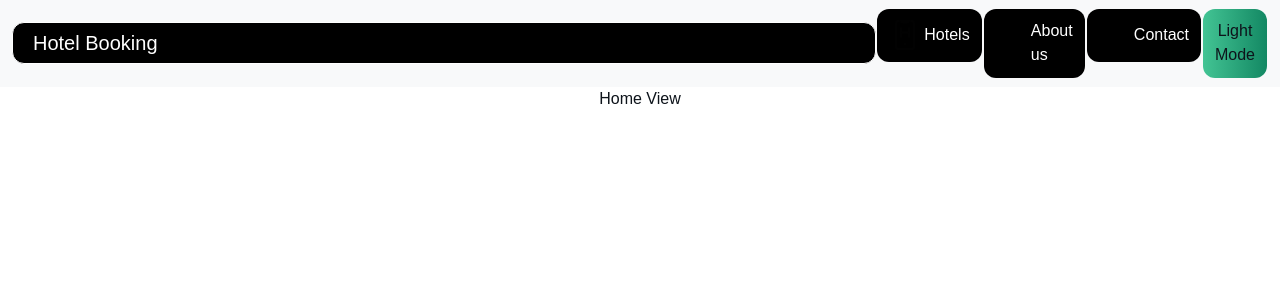
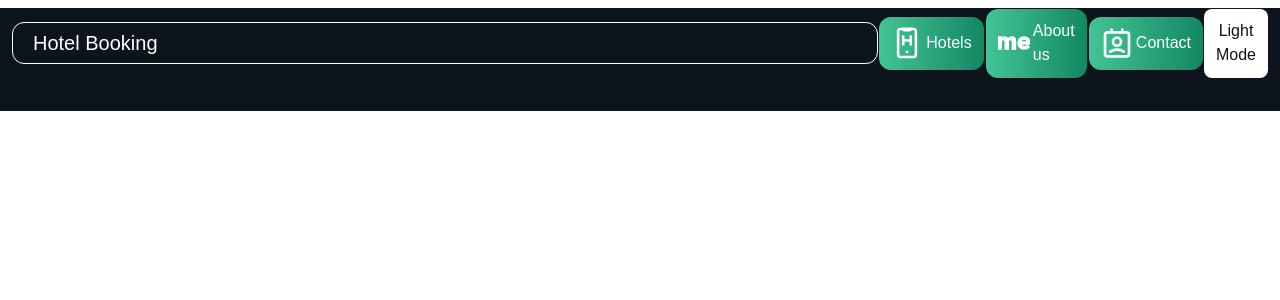
Before and after one commit to crcascr/hotel-booking-app, a React (Create React App) app: page / in a window 1280 px wide. Shown: the top 300 px of the page. Built offline with nearby package versions, Linux system fonts and the light colour scheme.

Commit message:
Implementation search component

```diff
--- a/src/HotelBooking.css
+++ b/src/HotelBooking.css
@@ -62,10 +62,9 @@ body * {
   font-size: 2.05rem;
 }
 
-.navPortafolio {
-  position: sticky;
-  top: 1rem;
-  z-index: 1;
+.navbar {
+  padding: 0 !important;
+  margin: 0.5rem 0rem;
 }
 
 .modoOscuro {
@@ -90,7 +89,7 @@ body * {
   color: white;
   transition: background-color 0.3s ease-in-out;
   border: 0;
-  border-radius: 2rem;
+  border-radius: 0.5rem;
   transition: box-shadow 0.3s ease-in-out;
 }
 
@@ -146,6 +145,19 @@ body * {
   z-index: 10;
   background: linear-gradient(90deg, #20a97b, #0f6d51);
   mix-blend-mode: color;
+}
+
+.search-section{
+  display: flex;
+  justify-content: center;
+  align-items: center;
+  flex-wrap: nowrap;
+}
+
+@media (max-width: 767px) {
+  .search-section {
+    flex-wrap: wrap;
+  }
 }
 
 .intro {
--- a/src/HotelBooking.js
+++ b/src/HotelBooking.js
@@ -1,5 +1,8 @@
 import React from "react";
 import Header from "./components/Header";
+
+import { Route, Routes, BrowserRouter } from "react-router-dom";
+import Home from "./components/Home";
 import HotelList from "./components/HotelList";
 import './HotelBooking.css';
 
@@ -27,7 +30,13 @@ function HotelBooking() {
   return (
     <main className={`pageContainer ${modoOscuro ? "modoOscuro" : ""}`}>
       <Header cambiarModo={cambiarModo} modoOscuro={modoOscuro} />
-      {/* <HotelList /> */}
+      <BrowserRouter>
+      <Routes>
+        <Route path="" element={<Home modoOscuro={modoOscuro}/>} />
+        <Route path="/" element={<Home modoOscuro={modoOscuro}/>} />
+        <Route path="/hotels" element={<HotelList modoOscuro={modoOscuro}/>} />
+      </Routes>
+    </BrowserRouter>
     </main>
   );
 }
--- a/src/components/Header.js
+++ b/src/components/Header.js
@@ -1,13 +1,28 @@
 import hotel from "../images/hotel.svg";
+import hotelLight from "../images/hotel-light.svg";
 import about from "../images/about.svg";
+import aboutLight from "../images/about-light.svg";
 import contact from "../images/contact.svg";
+import contactLight from "../images/contact-light.svg";
 import { useState } from "react";
 
 function Header(props) {
   const elementosNav = [
-    { texto: "Hotels", icono: hotel, seccion: "hotels" },
-    { texto: "About us", icono: about, seccion: "aboutUs" },
-    { texto: "Contact", icono: contact, seccion: "contact" },
+    {
+      texto: "Hotels",
+      icono: props.modoOscuro ? hotelLight : hotel,
+      seccion: "hotels",
+    },
+    {
+      texto: "About us",
+      icono: props.modoOscuro ? aboutLight : about,
+      seccion: "aboutUs",
+    },
+    {
+      texto: "Contact",
+      icono: props.modoOscuro ? contactLight : contact,
+      seccion: "contact",
+    },
   ];
 
   const [isNavOpen, setNavOpen] = useState(false);
@@ -21,7 +36,10 @@ function Header(props) {
           key={"nav-" + elemento.texto}
           href={`/${elemento.seccion}`}
           className="nav--link"
-          style={{ color: props.modoOscuro ? "white" : "#0e141b",background: props.modoOscuro ? "black" : "white"  }}
+          style={{
+            color: props.modoOscuro ? "white" : "#0e141b",
+            backgroundColor: props.modoOscuro ? "#0e141b" : "white",
+          }}
         >
           <img
             src={elemento.icono}
@@ -35,15 +53,35 @@ function Header(props) {
   });
 
   return (
-    <nav className={`navbar bg-body-tertiary navPortafolio navbar-expand-lg ${props.modoOscuro?"navbar-dark bg-dark":"navbar-light"}`}
-    style={{color: props.modoOscuro ? "white" : "#0e141b",background: props.modoOscuro ? "black" : "white"}}>
-      <div className="container-fluid">
-        <a className="navbar-brand" href="#"
-        style={{color: props.modoOscuro ? "white" : "#0e141b",background: props.modoOscuro ? "black" : "white"}}>
+    <nav
+      className={`navbar bg-body-tertiary navbar-expand-lg`}
+      style={{
+        color: props.modoOscuro ? "white" : "#0e141b",
+        backgroundColor: props.modoOscuro ? "#0e141b" : "white",
+      }}
+    >
+      <div
+        className="container-fluid"
+        style={{
+          color: props.modoOscuro ? "white" : "#0e141b",
+          backgroundColor: props.modoOscuro ? "#0e141b" : "white",
+        }}
+      >
+        <a
+          className="navbar-brand"
+          href="#"
+          style={{
+            color: props.modoOscuro ? "white" : "#0e141b",
+            backgroundColor: props.modoOscuro ? "#0e141b" : "white",
+          }}
+        >
           Hotel Booking
         </a>
         <button
-        style={{color: props.modoOscuro ? "white" : "#0e141b",background: props.modoOscuro ? "black" : "white"}}
+          style={{
+            color: props.modoOscuro ? "white" : "#0e141b",
+            backgroundColor: props.modoOscuro ? "#0e141b" : "white",
+          }}
           className="navbar-toggler"
           type="button"
           data-bs-toggle="collapse"
@@ -59,11 +97,11 @@ function Header(props) {
           className={`collapse navbar-collapse ${isNavOpen ? "show" : ""}`}
           id="navbarSupportedContent"
         >
-          <ul className="navbar-nav me-auto mb-2 mb-lg-0">
+          <ul className="navbar-nav me-auto mb-2 mb-lg-0 align-items-center">
             {componentesNav}
             <li className="nav-item">
               <button
-                className={`btn nav--link esquemaColor ${
+                className={`esquemaColor ${
                   props.modoOscuro ? "esquemaColor--oscuro" : ""
                 }`}
                 onClick={props.cambiarModo}
--- a/src/components/HotelList.js
+++ b/src/components/HotelList.js
@@ -6,7 +6,9 @@ import sortascending from "../images/sort-ascending.svg";
 import { useNavigate } from "react-router-dom";
 import { axios_hotels } from "../services/axios";
 
-function HotelList() {
+import Search from "./Search";
+
+function HotelList(props) {
   const [hotelList, setHotelList] = useState([]);
   const [filteredHotels, setFilteredHotels] = useState([]);
   const [isLoading, setIsLoading] = useState(false);
@@ -15,10 +17,11 @@ function HotelList() {
   const [sortBy, setSortBy] = useState({ by: "", descending: false });
   const navigate = useNavigate();
   const inputRef = useRef(null);
+
   const fetchHotelsData = async () => {
     setIsLoading(true);
     // const response = await getHotelsService();
-    console.log("getting Data")
+    console.log("getting Data");
     const response = await axios_hotels.get("https://192.168.1.4:8000/hotels", {
       // Desactivar la verificación de certificados
       httpsAgent: false,
@@ -102,56 +105,24 @@ function HotelList() {
     );
     setFilteredHotels(sortedData);
   };
+
+
   return (
     <>
       {isLoading ? (
         <img src={loading} className="nav--icono" alt="Loading" />
       ) : (
         <div className="container-fluid">
-          <div className="search-section">
-            <div className="input-group mb-3 mt-3">
-              <label className="input-group-text" htmlFor="filter-type">
-                Filter by:
-              </label>
-              <select
-                className="form-control"
-                id="filter-type"
-                value={filterType}
-                onChange={(e) => {
-                  setFilterType(e.target.value);
-                  inputRef.current.focus();
-                  setSearchText("");
-                }}
-              >
-                <option value=""></option>
-                <option value="name">Name</option>
-                <option value="price">Price</option>
-                <option value="rating">Rating</option>
-              </select>
-            </div>
-            <input
-              ref={inputRef}
-              className="form-control me-2" type="search" placeholder="Search" aria-label="Search"
-              disabled={filterType === ""}
-              value={searchText}
-              id="search-input"
-              onChange={(e) => {
-                setSearchText(e.target.value);
-                searchHotel(e.target.value);
-              }}
-            />
-
-            <button
-              className="m-2 btn btn-secondary"
-              onClick={(e) => {
-                setSearchText("");
-                setFilterType("");
-                setFilteredHotels(hotelList);
-              }}
-            >
-              Reset
-            </button>
-          </div>
+          <Search
+            darkMode={props.modoOscuro}
+            filterType={filterType}
+            setFilterType={setFilterType}
+            setSearchText={setSearchText}
+            searchText={searchText}
+            searchHotel={searchHotel}
+            setFilteredHotels={setFilteredHotels}
+            hotelList={hotelList}
+          />
           {filteredHotels?.length > 0 ? (
             <table className="container">
               <thead>
--- /dev/null
+++ b/src/components/Search.js
@@ -0,0 +1,61 @@
+import { useRef } from "react";
+function Search(props) {
+  const inputRef = useRef(null);
+  return (
+    <div className="search-section">
+      <div className="input-group mb-3 mt-3 me-3">
+        <label
+          className="input-group-text"
+          htmlFor="filter-type"
+          style={{
+            color: props.darkMode ? "white" : "#0e141b",
+            backgroundColor: props.darkMode ? "#0e141b" : "white",
+          }}
+        >
+          Filter by:
+        </label>
+        <select
+          className="form-control"
+          id="filter-type"
+          value={props.filterType}
+          onChange={(e) => {
+            props.setFilterType(e.target.value);
+            props.setSearchText("");
+            inputRef.current.focus();
+          }}
+        >
+          <option value=""></option>
+          <option value="name">Name</option>
+          <option value="price">Price</option>
+          <option value="rating">Rating</option>
+        </select>
+      </div>
+      <input
+        ref={inputRef}
+        className="form-control me-2"
+        type="search"
+        placeholder="Search"
+        aria-label="Search"
+        disabled={props.filterType === ""}
+        value={props.searchText}
+        id="search-input"
+        onChange={(e) => {
+          props.setSearchText(e.target.value);
+          props.searchHotel(e.target.value);
+        }}
+      />
+      <button
+        className="m-2 btn btn-secondary"
+        onClick={(e) => {
+          props.setSearchText("");
+          props.setFilterType("");
+          props.setFilteredHotels(props.hotelList);
+        }}
+      >
+        Reset
+      </button>
+    </div>
+  );
+}
+
+export default Search;
--- a/src/index.js
+++ b/src/index.js
@@ -13,7 +13,7 @@ root.render(
   <>
     <HotelBooking />
     <div className="main-content container container-fluid">
-    <App />
+
     </div>
   </>
 );
```
Also changed, not shown: 2 other files (tests, documents, lock files or other folders).
